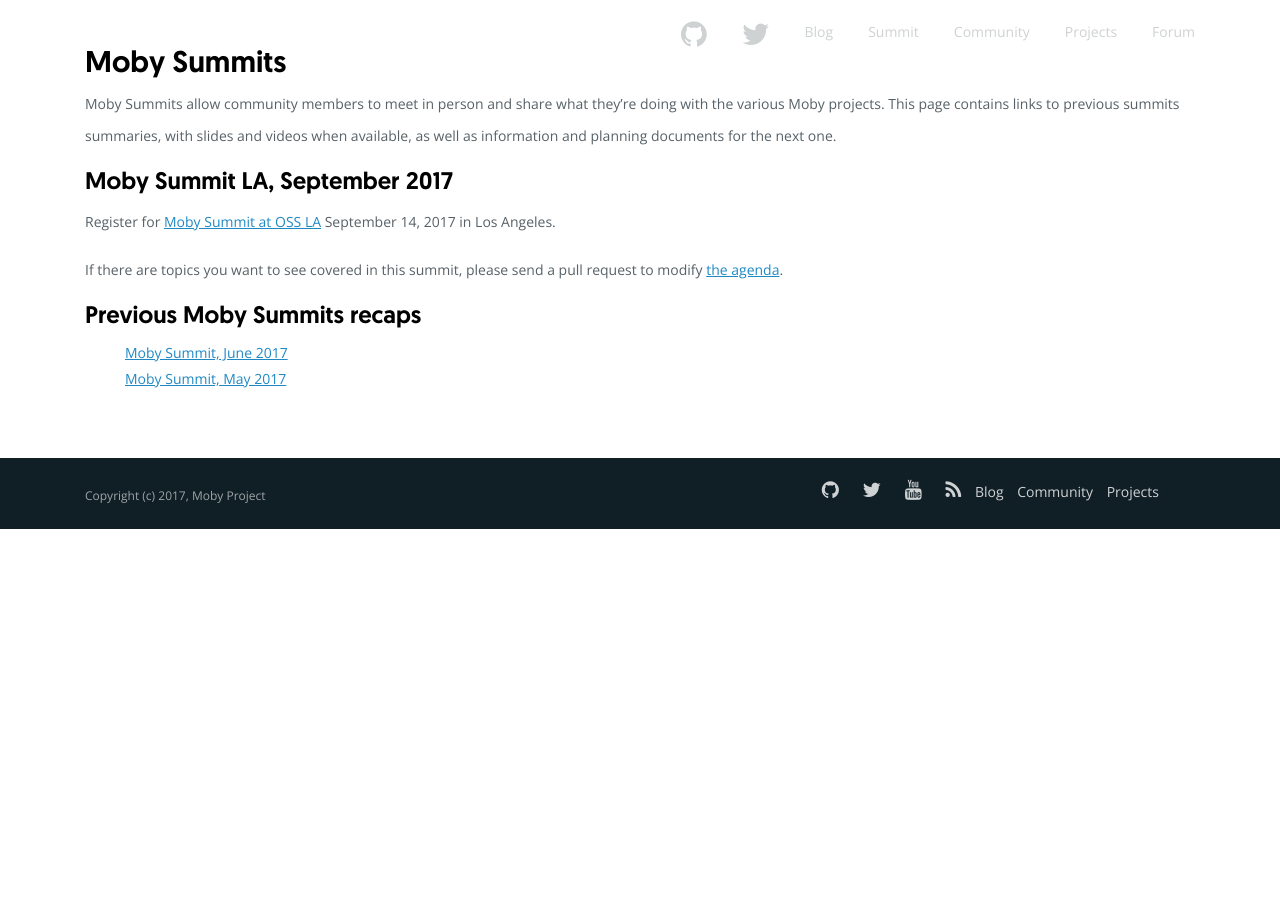
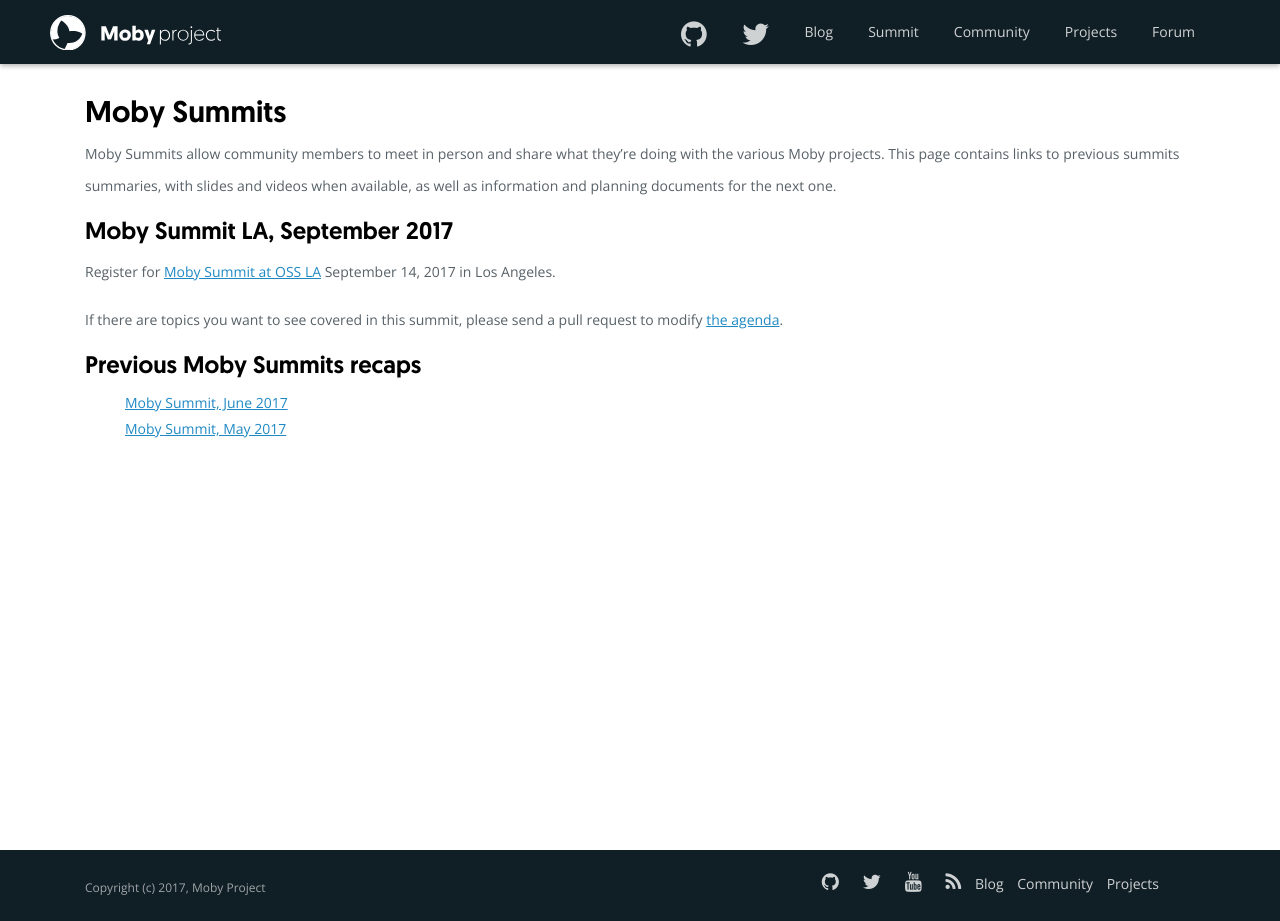
Before and after one commit to moby/mobywebsite, a Jekyll site: the page built from docs/summit.md, in a window 1280 px wide and 921 px high. Built offline with Jekyll 4.4.1, drawn with Linux system fonts in a browser that asks for light colours; nearby versions of some CDN libraries.

Commit message:
Update summit template
- padding-top
- fix content min-height

```diff
--- a/docs/_layouts/default.html
+++ b/docs/_layouts/default.html
@@ -1,6 +1,6 @@
 {% include head.html %}
-<body>
-{% include header-sm.html %}
+<body class="default">
+{% include header-sm-filled.html %}
 
 <div class="container">
   <div class="content">
--- a/docs/_scss/_layout.scss
+++ b/docs/_scss/_layout.scss
@@ -21,11 +21,19 @@
     transition: all 400ms ease-in;
 }
 
+body.default {
+    padding-top: 50px;
+}
+
+.content {
+    min-height: 800px;
+}
 /*
 *
 * Section Headers ***********************************************************************
 *
 */
+
 .header-blog {
     background-image: url("../images/blog.jpg");
     height: 480;
--- a/docs/_scss/_mobile.scss
+++ b/docs/_scss/_mobile.scss
@@ -40,7 +40,7 @@
   }
   body.home {
       & p.lead {
-        background: red;
+        // background: red;
         font-size: 12px!important;
       }
   }
@@ -53,7 +53,7 @@
     text-align: center;
   }
   .mr-auto {
-    background: red;
+    // background: red;
     margin: 0 auto!important;
   }
 }
```
